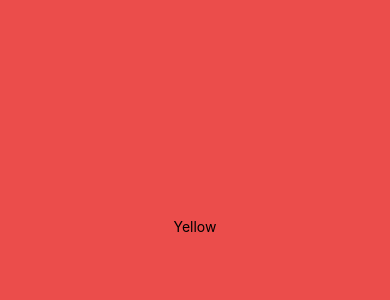
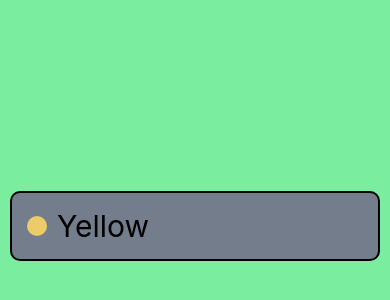
Before and after one commit to Shailendra9k/color-list-native-app, a React Native app: screen / in a window 390 px wide. Shown: the part 196-496 px from the top of the page. Built offline with nearby package versions, Linux system fonts and the light colour scheme.

Commit message:
app updated

```diff
--- a/App.js
+++ b/App.js
@@ -1,11 +1,11 @@
 import React from "react";
-import { View, Text, StatusBar, StyleSheet } from "react-native";
+import { View, Text, TouchableHighlight, StyleSheet } from "react-native";
 
 export default class ColorList extends React.Component {
   constructor() {
     super();
     this.state = {
-      backgroundColor: "#eb4d4b"
+      backgroundColor: "#7bed9f"
     };
     this.changeColor = this.changeColor.bind(this);
   }
@@ -17,11 +17,16 @@ export default class ColorList extends React.Component {
     const { backgroundColor } = this.state;
     return (
       <View style={[styles.container, { backgroundColor }]}>
-        <View style={styles.row}>
-          <View style={styles.sample}>
-            <Text>Yellow</Text>
+        <TouchableHighlight
+          style={styles.button}
+          onPress={() => this.changeColor("#eccc68")}
+          underlayColor="#ff4757"
+        >
+          <View style={styles.row}>
+            <View style={[styles.sample, { backgroundColor: "#eccc68" }]} />
+            <Text style={styles.text}>Yellow</Text>
           </View>
-        </View>
+        </TouchableHighlight>
       </View>
     );
   }
@@ -33,13 +38,32 @@ const styles = StyleSheet.create({
     flex: 1,
     alignItems: "center"
   },
+
   button: {
-    fontSize: 30,
     margin: 10,
     padding: 10,
     borderWidth: 2,
     borderRadius: 10,
     alignSelf: "stretch",
-    textAlign: "center"
+    backgroundColor: "#747d8c"
+  },
+
+  row: {
+    flexDirection: "row",
+    alignItems: "center"
+  },
+
+  sample: {
+    height: 20,
+    width: 20,
+    borderRadius: 10,
+    margin: 5,
+    backgroundColor: "#dfe4ea"
+  },
+
+  text: {
+    fontSize: 30,
+    margin: 5,
+    flexDirection: "row"
   }
 });
```
